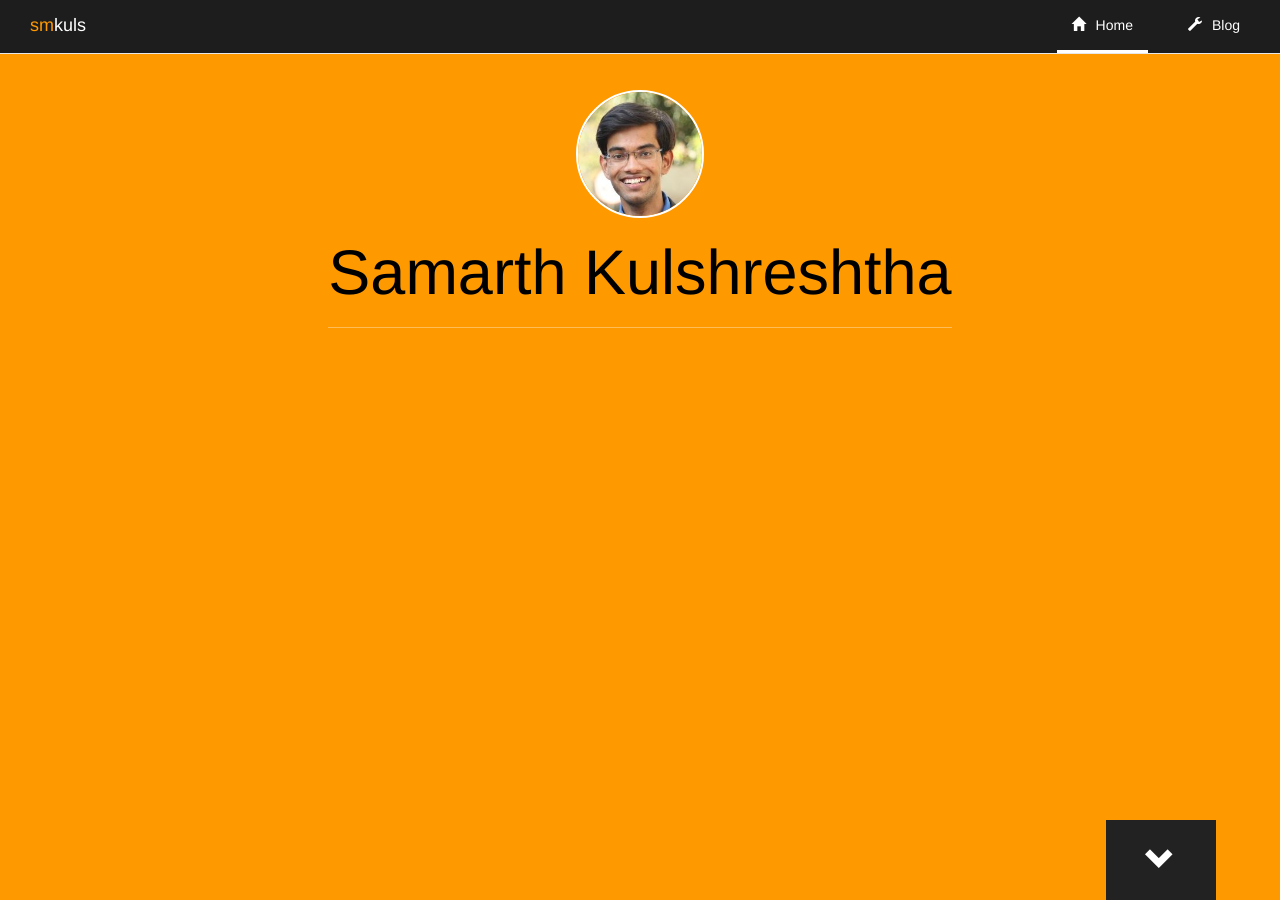
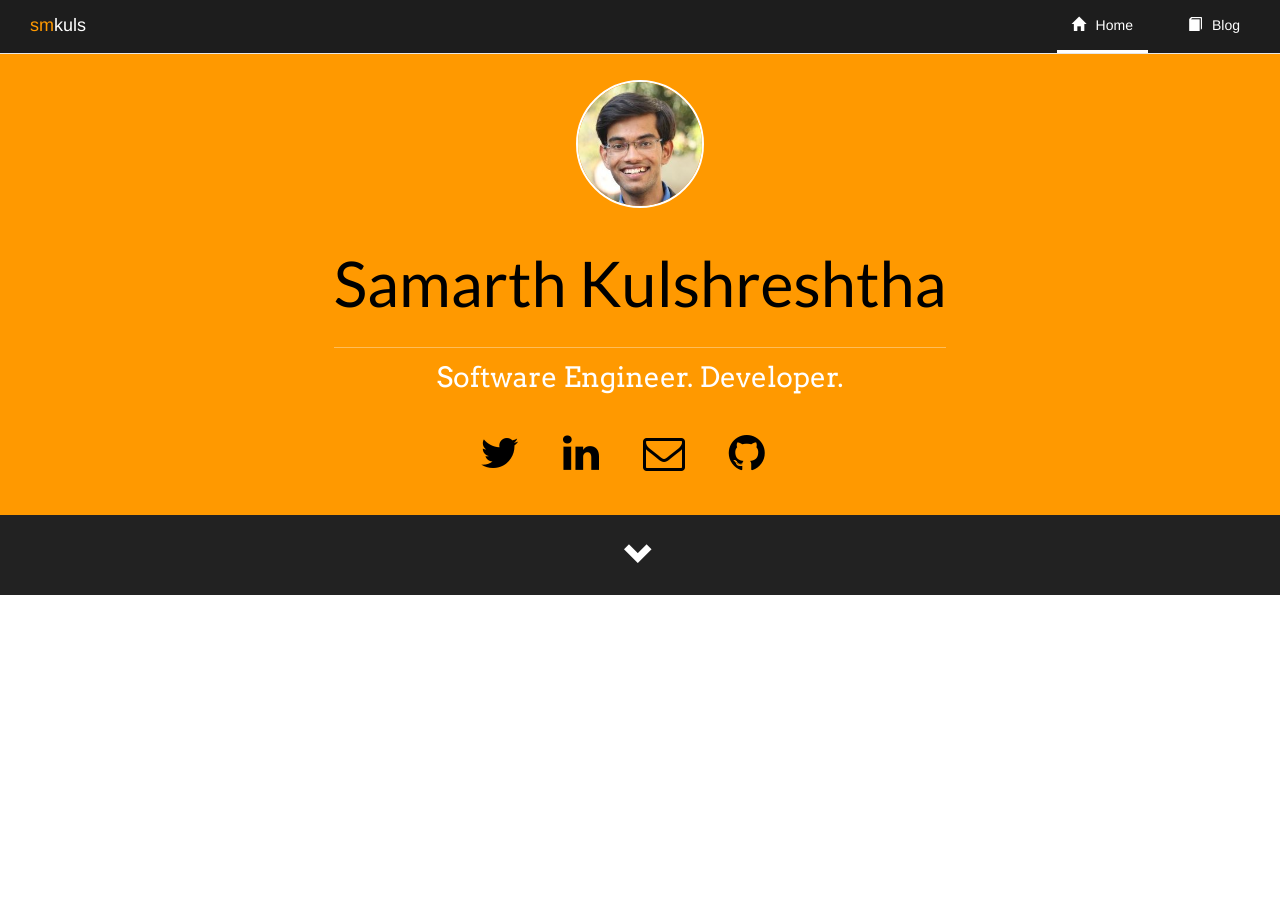
Before and after one commit to smkuls/smkuls.github.io, a Jekyll site: the page built from index.html, in a window 1280 px wide. Built offline with Jekyll 4.4.1, drawn with Linux system fonts in a browser that asks for light colours; nearby versions of some CDN libraries.

Commit message:
front page complete

```diff
--- a/_includes/head.html
+++ b/_includes/head.html
@@ -10,4 +10,7 @@
   <link rel="canonical" href="{{ page.url | replace:'index.html','' | prepend: site.baseurl | prepend: site.url }}">
   <link rel="alternate" type="application/rss+xml" title="{{ site.title }}" href="{{ "/feed.xml" | prepend: site.baseurl | prepend: site.url }}">
   <link rel="shortcut icon" type="image/png" href="{{site.url}}/favicon.png" >
+  <link href='https://fonts.googleapis.com/css?family=Lato:400,700' rel='stylesheet' type='text/css'>
+  <link href='https://fonts.googleapis.com/css?family=Arvo' rel='stylesheet' type='text/css'>
+  <link rel="stylesheet" href="http://cdnjs.cloudflare.com/ajax/libs/font-awesome/4.4.0/css/font-awesome.min.css">
 </head>
--- a/_includes/header.html
+++ b/_includes/header.html
@@ -14,7 +14,7 @@
         <div class="collapse navbar-collapse">
             <ul class="nav navbar-nav navbar-right">
                 <li class="active" style="margin-right:25px"><a href="#"><span class="glyphicon glyphicon-home" style="margin-right:10px"></span>Home</a></li>
-                <li style="margin-right:25px"><a href="#"><span class="glyphicon glyphicon-wrench" style="margin-right:10px"></span>Blog</a></li>
+                <li style="margin-right:25px"><a href="#"><span class="glyphicon glyphicon-book" style="margin-right:10px"></span>Blog</a></li>
             </ul>
         </div>
     </div>
--- a/_layouts/default.html
+++ b/_layouts/default.html
@@ -7,11 +7,9 @@
 
     {% include header.html %}
 
-    <div class="page-content">
-      <div class="wrapper">
+
         {{ content }}
-      </div>
-    </div>
+
 
     {% include footer.html %}
 
--- a/css/main.scss
+++ b/css/main.scss
@@ -78,12 +78,11 @@ $on-laptop:        800px;
     -moz-background-size: 100%;
     -o-background-size: 100%;
     background-size: 100%;
-
+	background-color: #FF9900;
 	-webkit-background-size: cover;
 	-moz-background-size: cover;
 	-o-background-size: cover;
 	background-size: cover;
-
 	-ms-filter: "progid:DXImageTransform.Microsoft.AlphaImageLoader(src='images/background.jpg', sizingMethod='scale')";
 	filter: progid:DXImageTransform.Microsoft.AlphaImageLoader(src='images/background.jpg', sizingMethod='scale');
 
@@ -103,9 +102,9 @@ $on-laptop:        800px;
 
 .jumbotron .container { position: relative; top: 28%; z-index: 4; text-align: center; }
 .jumbotron .container > * { text-align: center; color: #FFFFFF; }
-.jumbotron .container h1 { color: #000000;padding-bottom: 20px; border-bottom: 1px solid #FFFFFF; border-bottom-color: rgba(255,255,255,0.35); display: inline-block; }
-.jumbotron .container .lead { font-size: 28px; }
-.jumbotron .scroll-down { height: 80px; width: 110px; display: block; position: absolute; bottom: 0px; right: 5%; background-color: #222222; text-align: center; z-index: 6; }
+.jumbotron .container h1 { font-family: 'Lato', sans-serif; color: #000000; padding-bottom:30px; padding-top:20px; border-bottom: 1px solid #FFFFFF; border-bottom-color: rgba(255,255,255,0.35); display: inline-block; }
+.jumbotron .container .lead { font-family: 'Arvo', serif; font-size: 28px; }
+.jumbotron .scroll-down { height: 80px; width: 100%; display: block; position: relative; background-color: #222222; text-align: center; z-index: 6; }
 .jumbotron .scroll-down .glyphicon {
 	color: #FFFFFF;
 	font-size: 30px;
@@ -153,11 +152,81 @@ $on-laptop:        800px;
 	color: #FFFFFF;
 }
 
-.avatar {
+#avatar {
     width:128px;
-    margin-top:30px;
+    margin-top:80px;
     border: 2px solid white;
     border-radius: 1500px;
     -webkit-border-radius: 150px;
     -moz-border-radius: 150px;
 }
+
+#social_icon
+{
+	color: #000;
+    font-size: 3em;
+}
+
+.list-inline
+{
+	margin-top: 20px;
+	margin-bottom:41px;
+}
+.list-inline>li {
+    margin-right: 30px;
+}
+@media (max-width: 767px) {
+	.jumbotron:before {
+		bottom: 100px;
+		left: 20px;
+		right: 20px;
+		top: 20px;
+	}
+
+	#social_icon_list
+	{
+		display: block;
+		margin-top: 30px;
+		margin-bottom:50px;
+	}
+	.jumbotron .container { top: 20%; padding-top: 0px; }
+	.jumbotron .scroll-down { width: 100%; right: 0px; position: relative; }
+
+	.navbar  { left: 0px; width: 100%; }
+	.navbar .nav > li { height: 60px; }
+	.navbar .nav > li a { height: 60px; text-align: center; padding-top: 20px; font-weight: 600; color: #FFFFFF; }
+
+	.fixed .navbar { top: 0px; }
+
+	.container { padding: 0px 20px; min-width: 280px; }
+	.hidden-phone { display: none; }
+
+	#profile .row * { text-align: center; }
+
+	#experiences .experience .experience-details > span { display: block; margin-bottom: 6px; }
+	#experiences .experience .experience-details .seperator { display: none; }
+
+	#interests .left { float: none; }
+	#interests .right { float: none; }
+
+	#interests > * { text-align: center; }
+	#interests img { width: 50%; height: auto; float: none !important; }
+	#interests .interest-content { padding: 20px 0px; }
+
+	#contact { padding-bottom: 60px; }
+	#contact a .icon { float: left; margin-right: 10px; }
+}
+
+@media only screen and (orientation: portrait) and (max-width: 767px)  {
+    .jumbotron {
+      -webkit-background-size: auto 150%;
+      background-attachment: scroll;
+    }
+}
+@media only screen and (orientation: landscape) and (max-width: 767px)  {
+
+    .jumbotron {
+      -webkit-background-size: 150% auto;
+      background-attachment: scroll;
+    }
+}
--- a/index.html
+++ b/index.html
@@ -1,12 +1,40 @@
 ---
-layout: page
+layout: default
 ---
-<div id="top" class="jumbotron" data-src="/view/images/taxi_drive_by_animation.gif" data-position="center center">
+<div id="top" class="jumbotron" data-position="center center">
     <div class="container">
-        <img class="avatar" src="{{site.url}}/img/avatar.jpg">
+        <img id="avatar" src="{{site.url}}/img/avatar.jpg">
+    </div>
+    <div class="container">
         <h1>{{ site.admin_name }}</h1>
+        <p class="lead">Software Engineer. Developer.</p>
     </div>
-    <div class="overlay"></div>
+        <div class="container">
+        <ul id="social_icon_list" class="list-inline">
+            <li><a href="https://www.twitter.com/smkuls" target="_blank"><i id ="social_icon" class="fa fa-twitter"></i></a></li>
+            <li><a href="https://www.linkedin.com/in/smkuls" target="_blank"><i id ="social_icon" class="fa fa-linkedin"></i></a></li>
+            <li><a href="mailto:smkuls@gmail.com"><i id ="social_icon" class="fa fa-envelope-o"></i></a></li>
+            <li><a href="https://github.com/smkuls" target="_blank"><i id ="social_icon" class="fa fa-github"></i></a></li>
+        </ul>
+    </div>
+    <!-- <div class="container">
+        <div class="container-fluid">
+            <div class="row">
+                <div class="col-md-3 col-sm-6">
+                    <a href="https://www.twitter.com/smkuls" target="_blank"><i id ="social_icon" class="fa fa-twitter"></i></a>
+                </div>
+                <div class="col-md-3 col-sm-6">
+                    <a href="https://www.linkedin.com/in/smkuls" target="_blank"><i id ="social_icon" class="fa fa-linkedin"></i></a>
+                </div>
+                <div class="col-md-3 col-sm-6">
+                    <a href="mailto:smkuls@gmail.com"><i id ="social_icon" class="fa fa-envelope-o"></i></a>
+                </div>
+                <div class="col-md-3 col-sm-6">
+                    <a href="https://github.com/smkuls" target="_blank"><i id ="social_icon" class="fa fa-github"></i></a>
+                </div>
+            </div>
+        </div>
+    </div> -->
     <a href="#profile" class="scroll-down">
         <span class="glyphicon glyphicon-chevron-down"></span>
     </a>
```
